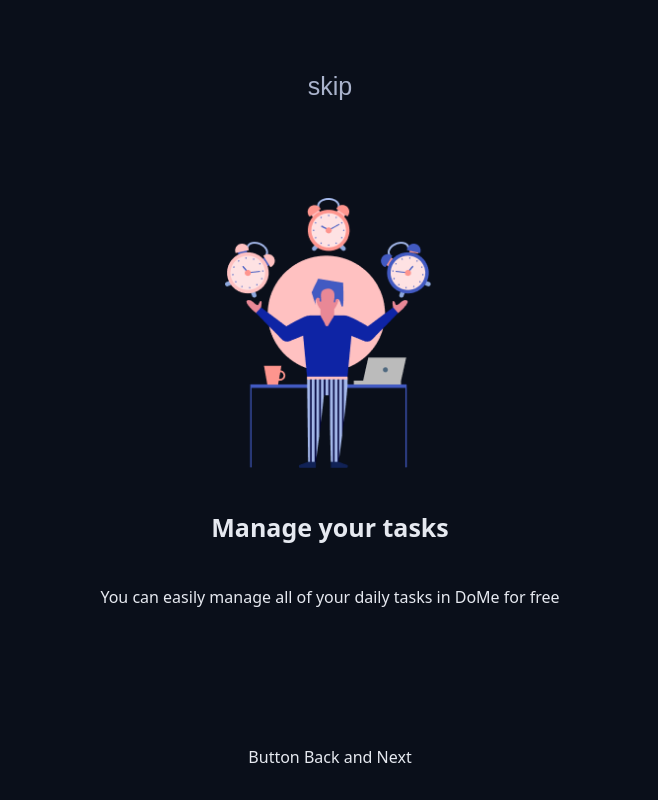
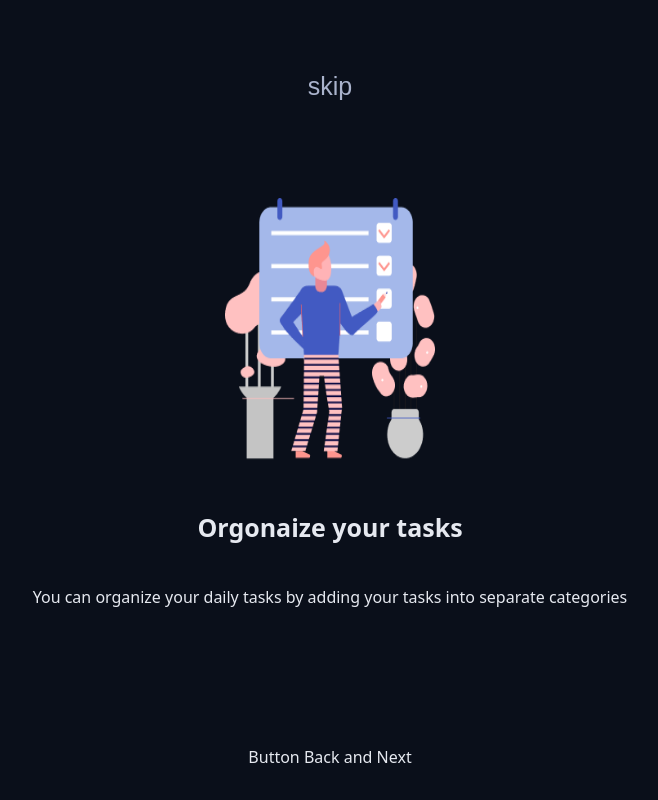
Before and after one commit to atomsdeveloper/todo-list-reducer, a React app: page /steps/3 in a window 1280 px wide. Shown: the whole page, without its empty margins (310-968 px from the left). Built offline with nearby package versions, Linux system fonts and the light colour scheme; the HTML template or start-up script is replaced by a standard one.

Commit message:
feat: passing values to steps

```diff
--- a/src/pages/Steps2/index.tsx
+++ b/src/pages/Steps2/index.tsx
@@ -1,5 +1,12 @@
 import { Steps } from "../Steps";
 
 export function Steps2() {
-  return <Steps />;
+  return (
+    <Steps
+      title="Create daily routine"
+      description="In Uptodo  you can create your personalized routine to stay productive"
+      alt="Create daily routine"
+      image="/images/create-routine.png"
+    />
+  );
 }
--- a/src/pages/Steps3/index.tsx
+++ b/src/pages/Steps3/index.tsx
@@ -1,5 +1,12 @@
 import { Steps } from "../Steps";
 
 export function Steps3() {
-  return <Steps />;
+  return (
+    <Steps
+      title="Orgonaize your tasks"
+      description="You can organize your daily tasks by adding your tasks into separate categories"
+      alt="Orgonaize your tasks"
+      image="/images/organize-task.png"
+    />
+  );
 }
```
